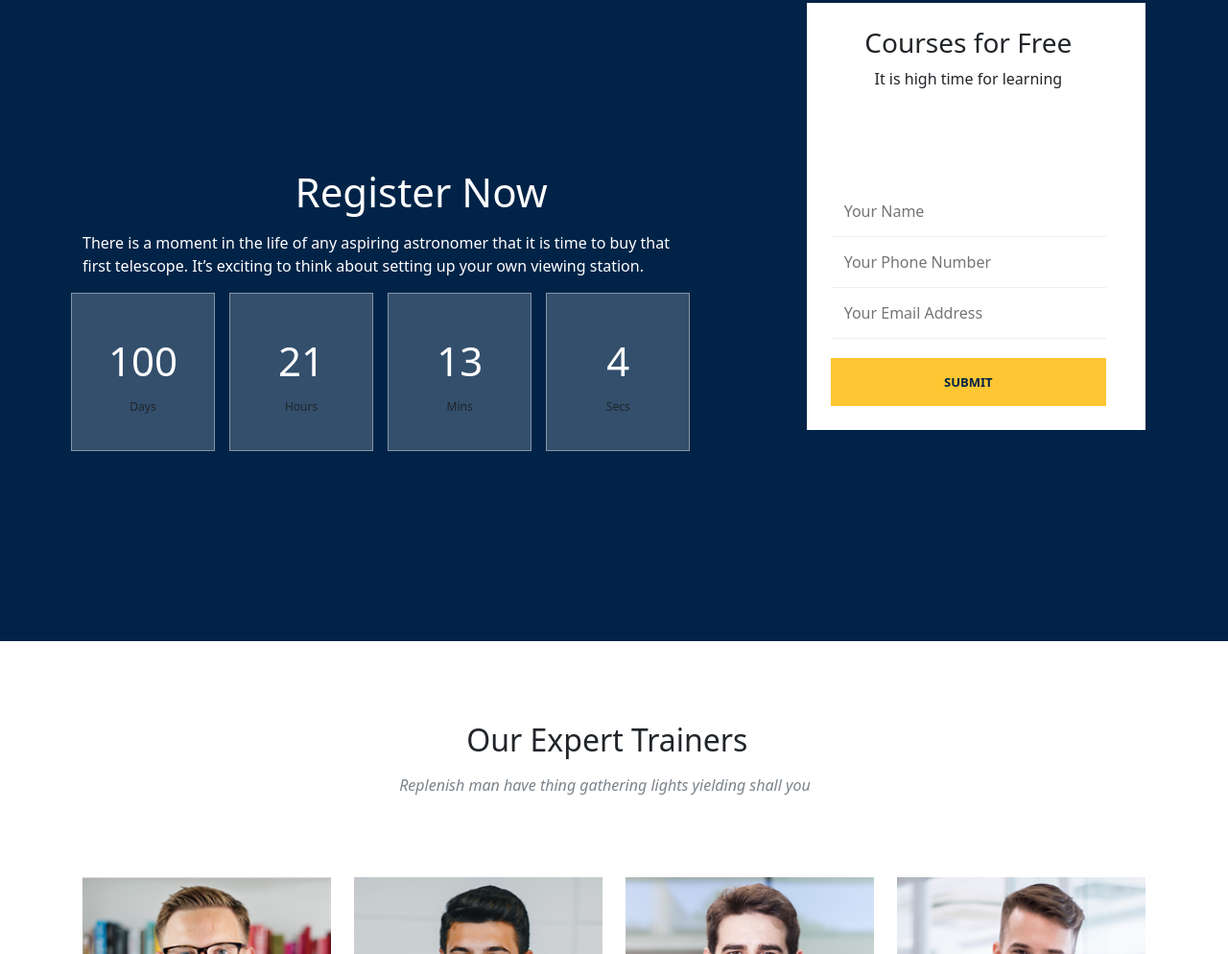
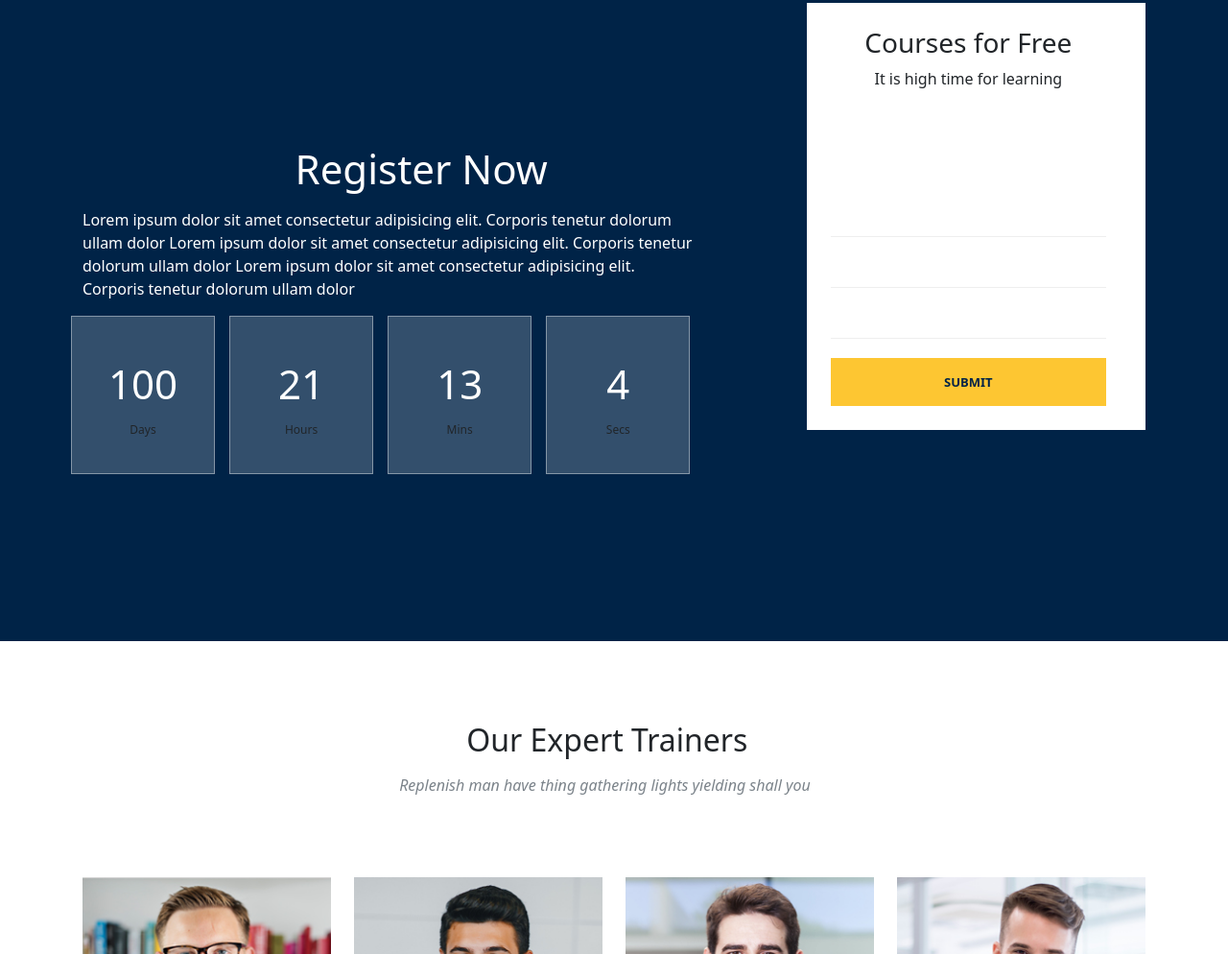
Before and after one commit to Zu9zwan9/FrontEndLab8, a website: page index.html in a window 1280 px wide. Shown: the part 2518-3512 px from the top of the page at 96% size. Drawn offline with nearby package versions, Linux system fonts and the light colour scheme.

Commit message:
Update index.html

```diff
--- a/index.html
+++ b/index.html
@@ -224,9 +224,9 @@
                     <div class="col-lg-12">
                         <h1 class="mb-3">Register Now</h1>
                         <p>
-                            There is a moment in the life of any aspiring astronomer that
-                            it is time to buy that first telescope. It’s exciting to think
-                            about setting up your own viewing station.
+                            Lorem ipsum dolor sit amet consectetur adipisicing elit. Corporis tenetur dolorum ullam dolor
+                            Lorem ipsum dolor sit amet consectetur adipisicing elit. Corporis tenetur dolorum ullam dolor
+                            Lorem ipsum dolor sit amet consectetur adipisicing elit. Corporis tenetur dolorum ullam dolor
                         </p>
                     </div>
                     <div class="col count">
@@ -259,25 +259,9 @@
                     >
                         <div class="row">
                             <div class="col-lg-12 form_group">
-                                <input
-                                        name="name"
-                                        placeholder="Your Name"
-                                        required=""
-                                        type="text"
-                                />
-                                <input
-                                        name="name"
-                                        placeholder="Your Phone Number"
-                                        required=""
-                                        type="tel"
-                                />
-                                <input
-                                        name="email"
-                                        placeholder="Your Email Address"
-                                        pattern="[A-Za-z0-9._%+-]+@[A-Za-z0-9.-]+\.[A-Za-z]{1,63}$"
-                                        required=""
-                                        type="email"
-                                />
+                                <input/>
+                                <input/>
+                                <input/>
                             </div>
                             <div class="col-lg-12 text-center">
                                 <button class="primary-btn uppercase text-center">Submit</button>
```
